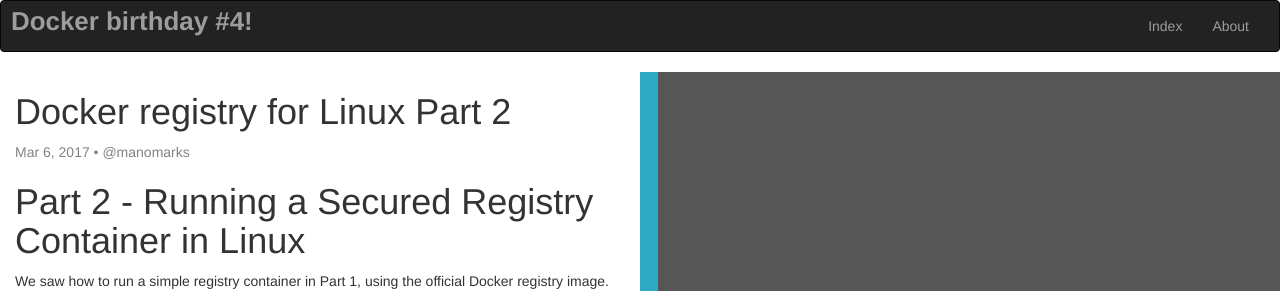
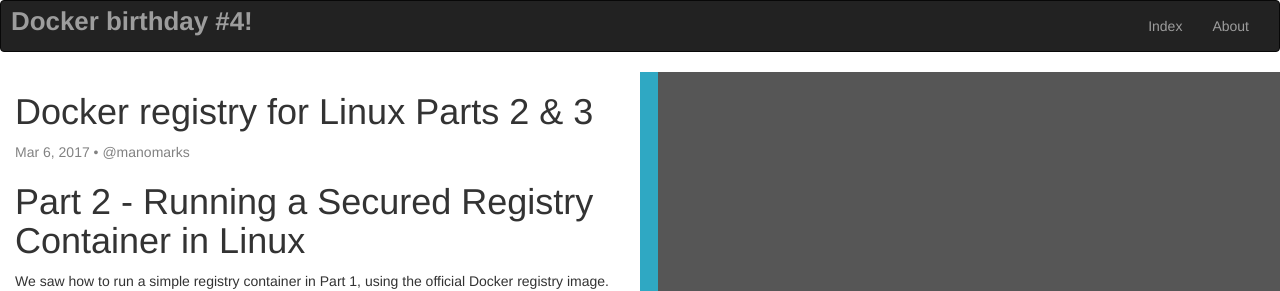
Before and after one commit to mario21ic/play-with-docker.github.io, a Jekyll site: the page built from _posts/2017-03-06-linux-registry-part2.markdown, in a window 1280 px wide. Shown: the top 291 px of the page. Built offline with Jekyll 4.4.1, drawn with Linux system fonts in a browser that asks for light colours; nearby versions of some CDN libraries; grey boxes are pictures that could not be loaded.

Commit message:
correcting name of a lab

```diff
--- a/_posts/2017-03-06-linux-registry-part2.markdown
+++ b/_posts/2017-03-06-linux-registry-part2.markdown
@@ -1,6 +1,6 @@
 ---
 layout: post
-title:  "Docker registry for Linux Part 2"
+title:  "Docker registry for Linux Parts 2 & 3"
 date:   2017-03-6
 author: "@manomarks"
 tags: [docker, labs,linux,intermediate,operations,developer]
```
